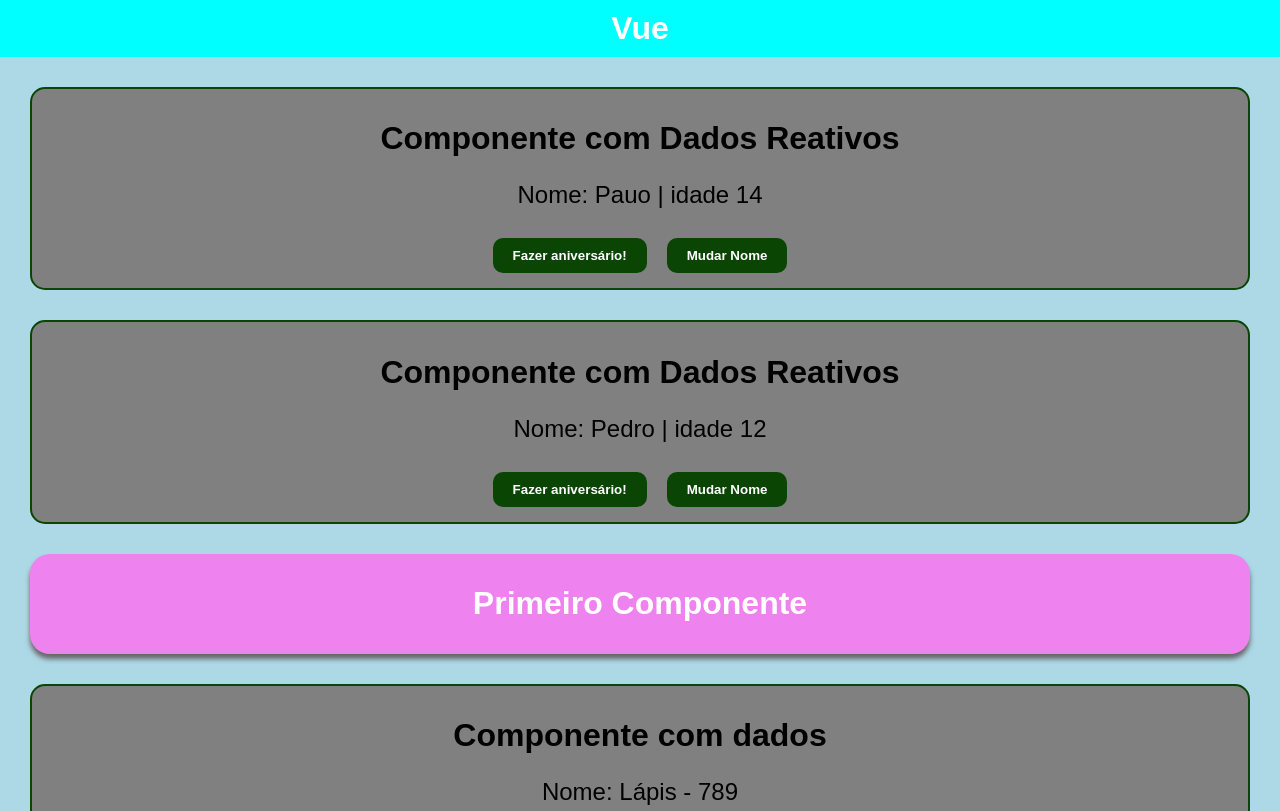
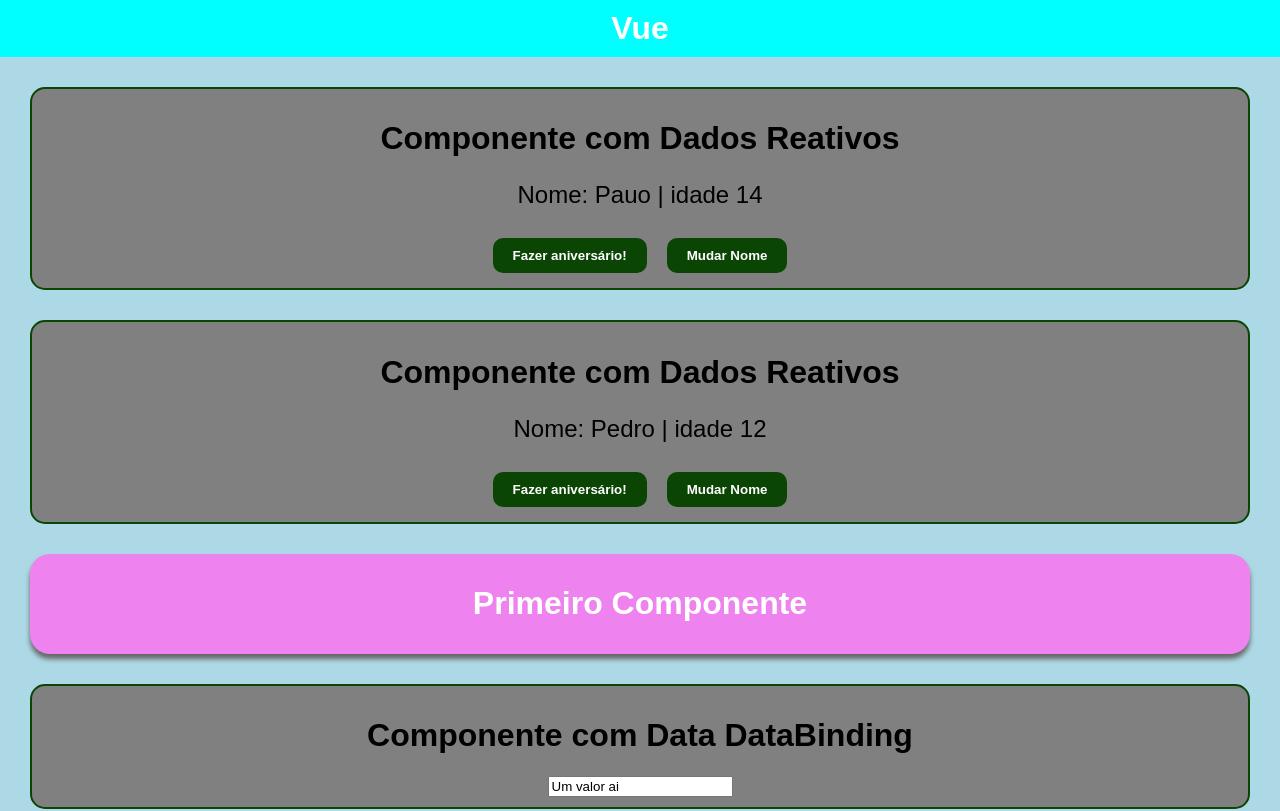
Before and after one commit to MizunoYudi/aulao_vuejs, a Vue app in the folder AulaoVueJs/: page / in a window 1280 px wide. Shown: the top 811 px of the page. Built offline with nearby package versions, Linux system fonts and the light colour scheme.

Commit message:
Criando componente com one day databinding

```diff
--- a/AulaoVueJs/src/App.vue
+++ b/AulaoVueJs/src/App.vue
@@ -2,6 +2,7 @@
   import ComDados from "./components/ComDados.vue";
 import ComDadosReativosNaoPrimitivos from "./components/ComDadosReativosNaoPrimitivos.vue";
 import ComDadosReativosPrimitivos from "./components/ComDadosReativosPrimitivos.vue";
+import DataBinding from "./components/DataBinding.vue";
 import PrimeiroComponente from "./components/PrimeiroComponente.vue"
 </script>
 
@@ -10,6 +11,7 @@
   <ComDadosReativosPrimitivos></ComDadosReativosPrimitivos>
   <ComDadosReativosNaoPrimitivos></ComDadosReativosNaoPrimitivos>
   <PrimeiroComponente></PrimeiroComponente>
+  <DataBinding></DataBinding>
   <ComDados></ComDados>
 </template>
 
--- /dev/null
+++ b/AulaoVueJs/src/components/DataBinding.vue
@@ -0,0 +1,12 @@
+<template>
+    <div class="componente">
+        <h1>Componente com Data DataBinding</h1>
+        <input type="text" :value="valor">
+    </div>
+</template>
+
+<script setup>
+    import { ref } from "vue"
+
+    const valor = ref("Um valor ai");
+</script>
```
